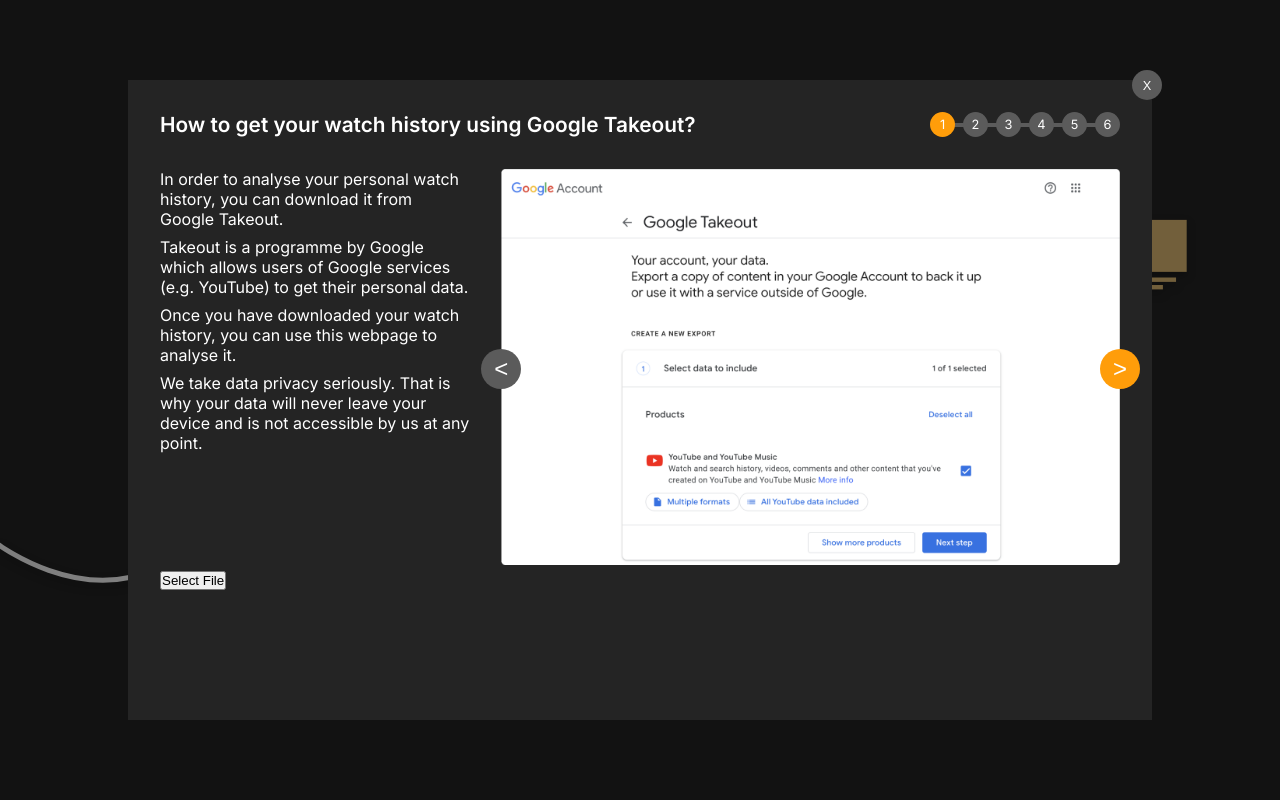
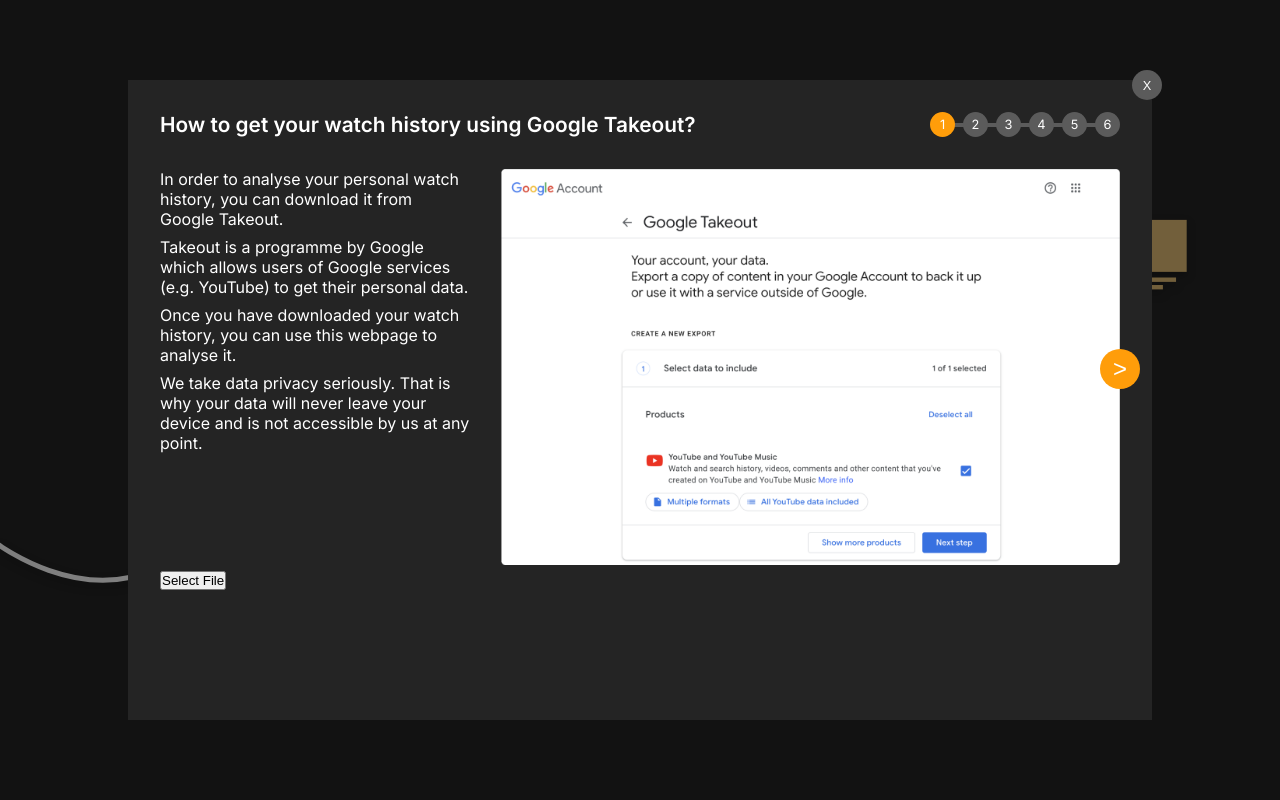
Before and after one commit to leosch1/youtube-path, a Next.js app: page / in a window 1280 px wide. Both pictures are taken after a click on the button "Use your own data". Shown: the top 800 px of the page. Built offline with nearby package versions, Linux system fonts and the light colour scheme.

Commit message:
only show correct buttons

```diff
--- a/components/OwnDataModal.tsx
+++ b/components/OwnDataModal.tsx
@@ -57,9 +57,13 @@
                     </div>
 
                     <div className={styles.carouselContainer}>
-                        <button className={`${styles.carouselButton} ${styles.prev}`} onClick={prevImage}>&lt;</button>
+                        {currentImageIndex > 0 && (
+                            <button className={`${styles.carouselButton} ${styles.prev}`} onClick={prevImage}>&lt;</button>
+                        )}
                         <img src={images[currentImageIndex]} alt="Google Takeout" />
-                        <button className={`${styles.carouselButton} ${styles.next}`} onClick={nextImage}>&gt;</button>
+                        {currentImageIndex < images.length - 1 && (
+                            <button className={`${styles.carouselButton} ${styles.next}`} onClick={nextImage}>&gt;</button>
+                        )}
                     </div>
                 </div>
                 <button onClick={() => fileInputRef.current?.click()}>Select File</button>
```
